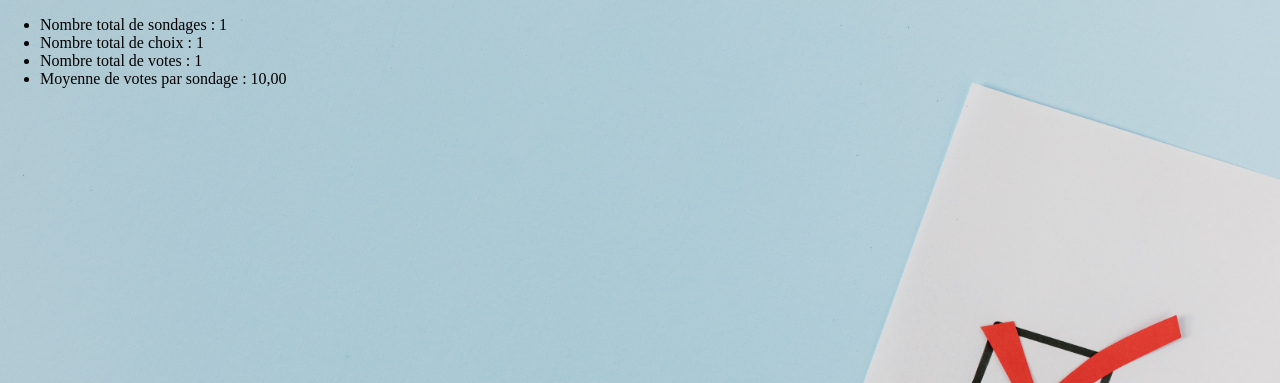
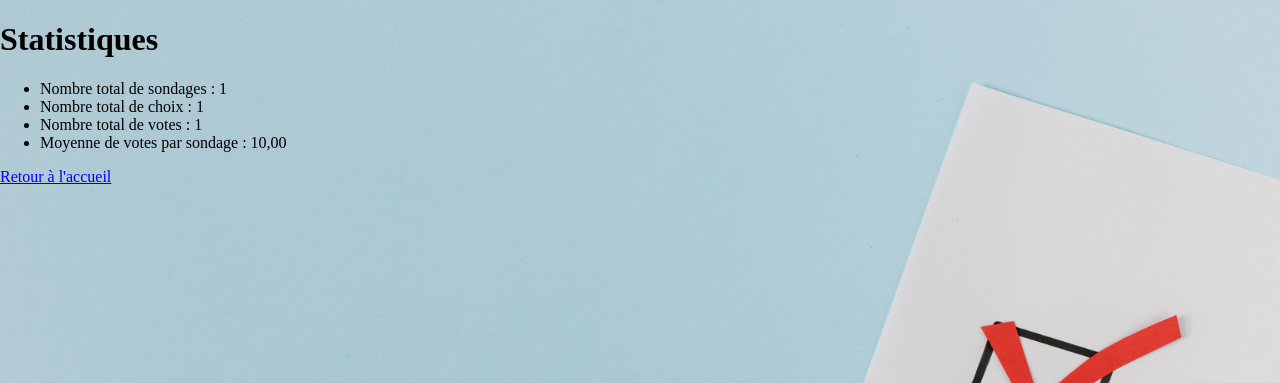
Before and after one commit to PinsolleP/MonSiteDjango, a Django app: template djangotutorial/polls/templates/polls/statistics.html in a window 1280 px wide. Shown: the part 71-454 px from the top of the page. Run offline with Django 5.2, Linux system fonts and the light colour scheme; a user stored in the database is signed in; tables that the repository leaves empty hold one stand-in row (values such as "Sample post"); the template is opened without the code that fills it: most values are stand-ins (such as "Sample title", 1, 10 or a date in 2020).

Commit message:
polls/templates/polls/statistics.html : Ajout d'un lien pour retour a l'acceuil et titre

```diff
--- a/djangotutorial/polls/templates/polls/statistics.html
+++ b/djangotutorial/polls/templates/polls/statistics.html
@@ -1,10 +1,11 @@
 {% extends 'base.html' %}
 
 {% block title %}
-<h1>Statistiques</h1>
+Statistiques
 {% endblock %}
 
 {% block main %}
+<h1>Statistiques</h1>
 <ul>
     <li> Nombre total de sondages : {{ total_questions }}</li>
     <li> Nombre total de choix : {{ total_choices }}</li>
@@ -12,4 +13,7 @@
     <li> Moyenne de votes par sondage : {{ average_votes|floatformat:2 }}</li>
 
 </ul>
+<p>
+    <a href="{% url 'polls:index' %}">Retour à l'accueil</a>
+</p>
 {% endblock %}
```
